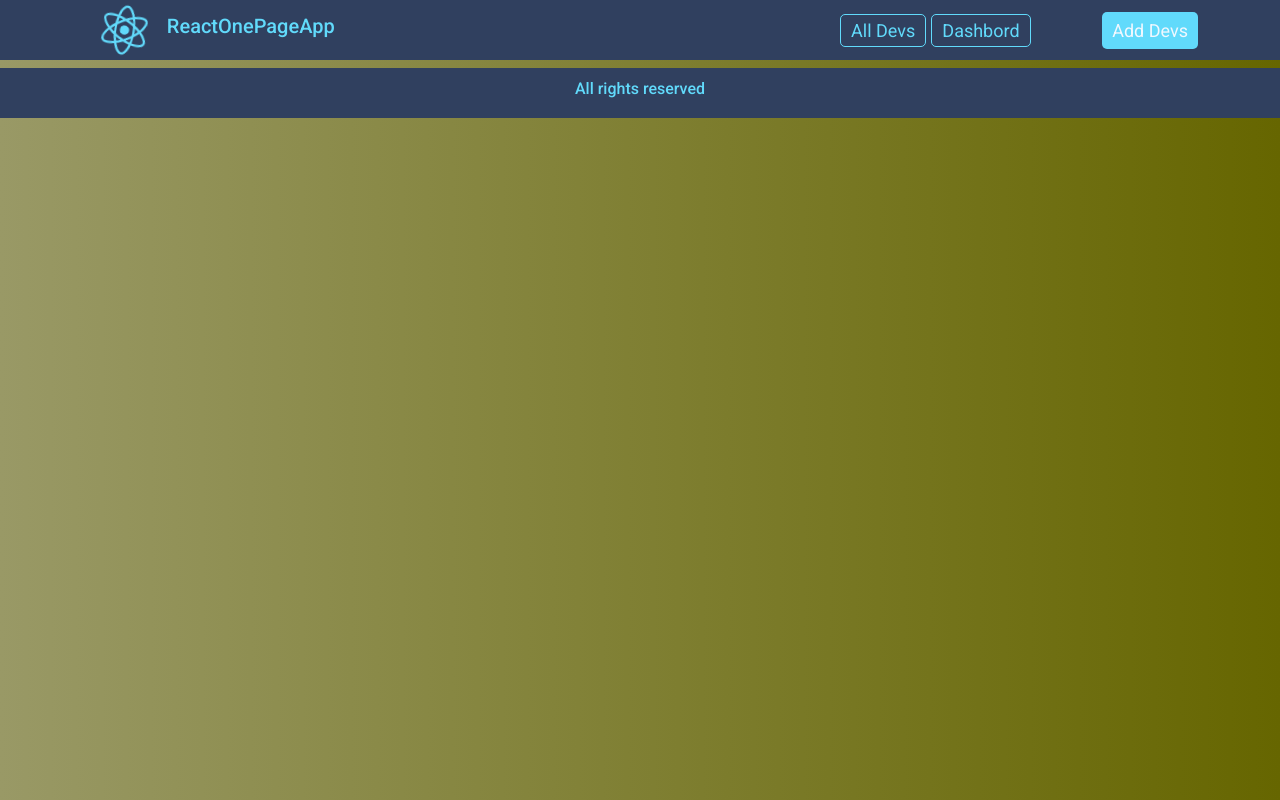
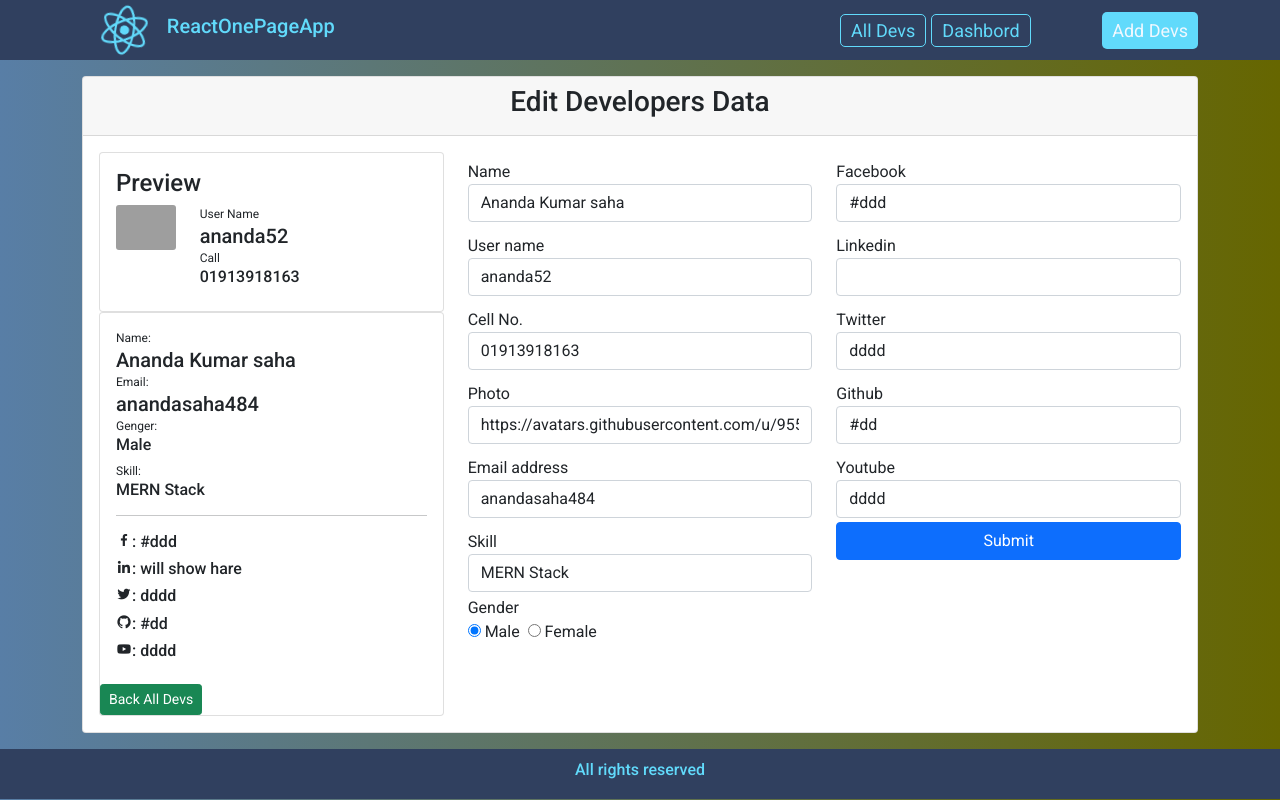
Before and after one commit to kumarananda/029-react-04-Assigment-OnePageApp, a React (Create React App) app: page /editDevs/1 in a window 1280 px wide. Built offline with nearby package versions, Linux system fonts and the light colour scheme; data requests are answered from the project's data file; grey boxes are pictures that could not be loaded.

Commit message:
handleUnFreez patch

```diff
--- a/db.json
+++ b/db.json
@@ -1,40 +1,20 @@
 {
   "developers": [
     {
-      "name": "akdfa",
-      "uName": "allgjfg",
-      "cell": "ljgsklfkgjdajg",
-      "photo": "https://www.team.gsamdani.com/wp-content/uploads/2016/05/tm1.jpg",
-      "email": "jskljgagj",
-      "skill": "jfklgjs",
-      "gender": "Female",
-      "yt": "dhfdhdf",
-      "git": "dhfdh",
-      "tw": "dhdhfh",
-      "lin": "fgdhdhdh",
-      "fb": "hfgh",
+      "name": "Ananda Kumar saha",
+      "uName": "ananda52",
+      "cell": "01913918163",
+      "photo": "https://avatars.githubusercontent.com/u/95589865?v=4",
+      "email": "anandasaha484",
+      "skill": "MERN Stack",
+      "gender": "Male",
+      "yt": "dddd",
+      "git": "#dd",
+      "tw": "dddd",
+      "lin": "#ddd",
+      "fb": "#ddd",
       "status": false,
       "id": 1
-    },
-    {
-      "name": "fghsfg.nhjl",
-      "uName": "gsfdlfkl",
-      "cell": "FBFGKL",
-      "photo": "https://www.team.gsamdani.com/wp-content/uploads/2016/05/tm1.jpg",
-      "email": "RSKLDLrfdg;ar",
-      "skill": "fdha;lgj",
-      "gender": "Female",
-      "yt": "agfdg",
-      "git": "gsfd",
-      "tw": "",
-      "lin": "",
-      "fb": "",
-      "status": false,
-      "id": 2
-    },
-    {
-      "status": false,
-      "id": 3
     }
   ]
 }
--- a/src/App.js
+++ b/src/App.js
@@ -20,7 +20,7 @@ function App() {
           <Route path='/profile/:id' element={ <Profile></Profile> }/>
           <Route path='/addDevs' element={ <AddDevs></AddDevs> }/>
           <Route path='/admin' element={ <Admin></Admin> }/>
-          <Route path='/editDevs' element={ <EditDevs></EditDevs> }/>
+          <Route path='/editDevs/:id' element={ <EditDevs></EditDevs> }/>
         </Routes>
         <Footer></Footer>
       </BrowserRouter>
@@ -30,12 +30,3 @@ function App() {
 }
 
 export default App;
-
-/**
- *       <Header></Header>
-      <AddDevs></AddDevs>
-      <Admin></Admin>
-      <Team></Team>
-      <Profile></Profile>
-      <Footer></Footer>
- */
--- a/src/Style.css
+++ b/src/Style.css
@@ -6,11 +6,11 @@
     font-family: roboto;
 }
 
+
 body {
-    background: #666600;  /* fallback for old browsers */
-    background: -webkit-linear-gradient(to right, #999966, #666600);  /* Chrome 10-25, Safari 5.1-6 */
-    background: linear-gradient(to right, #999966, #666600); /* W3C, IE 10+/ Edge, Firefox 16+, Chrome 26+, Opera 12+, Safari 7+ */
-
+	background: #666600;  /* fallback for old browsers */
+	background: -webkit-linear-gradient(to right, #77c0ab, #666600); /* Chrome 10-25, Safari 5.1-6 */
+	background: linear-gradient(to right, #587ea6, #666600);  /* W3C, IE 10+/ Edge, Firefox 16+, Chrome 26+, Opera 12+, Safari 7+ */
 }
 .alert {
     position: relative;
--- a/src/components/Admin/AddDevs.jsx
+++ b/src/components/Admin/AddDevs.jsx
@@ -15,8 +15,8 @@ const AddDevs = () => {
 
     // from input with useState
     const [devinput, setDevinput ] = useState({
-        // name : '', uName : '', cell: '',  photo : '',  email : '',  skill: '',
-        // gender : '', yt : '', git : '', tw : '',  lin : '', fb :'',
+        name : '', uName : '', cell: '',  photo : '',  email : '',  skill: '',
+        gender : '', yt : '', git : '', tw : '',  lin : '', fb :'',
         status: false
 
     });
--- a/src/components/Admin/Admin.css
+++ b/src/components/Admin/Admin.css
@@ -5,13 +5,15 @@ ul.all_devs_action {
 
 .table > :not(caption) > * > * {
 	padding: .2rem .2rem;
+    color: aliceblue;
 }
 .admin_table_bg {
-    background-color: #13a58a!important;
+    background-color: #193a34!important;
+
 
 }
 .react_mark {
-    background-color: #30405f;
+    background-color: #25324d;
 
 
 }
--- a/src/components/Admin/EditDevs.jsx
+++ b/src/components/Admin/EditDevs.jsx
@@ -1,47 +1,101 @@
 
 
 
-import React, { useState } from 'react';
+import React, { useEffect, useState } from 'react';
 import { Card, Col, Container, Row, Table, Button, Form, Alert } from 'react-bootstrap';
 import  'boxicons';
-import './Admin.css'
+import './Admin.css';
 import ReactLogo from './ReactLogo/ReactLogo';
-import { Link } from 'react-router-dom';
+import { Link, useParams } from 'react-router-dom';
 import aveterimg from './avatar.webp'
-import {  } from 'bootstrap';
+import axios from 'axios'
+
+
+
 
 
 const EditDevs = () => {
 
+
+    //Profile params
+    const  prams  = useParams();
+    let {id} = prams
+
     // from input with useState
     const [devinput, setDevinput ] = useState({
-        name : '',
-        uName : '',
-        cell: '',
-        photo : '',
-        email : '',
-        skill: '',
-        gender : '',
-        yt : '',
-        git : '',
-        tw : '',
-        lin : '',
-        fb :'',
+        name : '', uName : '', cell: '',  photo : '',  email : '',  skill: '',
+        gender : '', yt : '', git : '', tw : '',  lin : '', fb :'',
         status: false
 
     });
     let {name, uName, cell, photo, email, skill, gender, yt, git, tw, lin, fb } = devinput;
 
+    // console.log(devinput);
+
+    let [submitalert, setSubmitalert] = useState({
+        msg : '',
+        type : "danger",
+        status : false
+
+    })
+    let {msg, type, status} = submitalert;
 
 
-    // Alert Close
-    // const hundleFornSubmitAlert = ( ) => {
-    //     setalert({
-    //         msg : "this is alert",
-    //         type : 'success',
-    //         status : false
-    //     })
-    // }
+
+       // Alert Close
+       const hundleFornSubmitAlert = ( ) => {
+        setSubmitalert({
+            msg : "",
+            type : '',
+            status : false
+        })
+    }
+
+    useEffect(() => {
+        axios.get('http://localhost:5050/developers/' + id,).then(res => {
+
+            setDevinput({
+                name : res.data.name , uName :  res.data.uName, cell : res.data.cell, photo : res.data.photo, email : res.data.email, skill : res.data.skill, gender : res.data.gender, yt : res.data.yt, git : res.data.git, tw : res.data.tw, lin : res.data.res, fb : res.data.fb
+            })
+
+        }).catch(err => {
+            console.log(err);
+        })
+    },[])
+
+    const hundleFornSubmit = (e) => {
+        e.preventDefault();
+
+        if( name==='' || uName==='' || cell==='' || photo==='' || email==='' || skill===''|| gender==='' ){
+            setSubmitalert({
+                msg : 'All primary data is require',
+                type : "danger",
+                status : true
+            });
+
+        }else{
+
+            axios.patch('http://localhost:5050/developers/' + id, devinput).then(res => {
+                setSubmitalert({
+                    msg : 'Data stable',
+                    type : "success",
+                    status : true
+                })
+
+                setDevinput({
+                    name : '', uName : '', cell: '',  photo : '',  email : '',  skill: '',
+                    gender : '', yt : '', git : '', tw : '',  lin : '', fb :''
+
+                }).catch(error => {
+                    console.log(error);
+                })
+
+            })
+
+        }
+
+
+    }
 
 
 
@@ -54,7 +108,8 @@ const EditDevs = () => {
                     <Card>
                         <Card.Header> <h3 className='text-center'>Edit Developers Data</h3></Card.Header>
                         <Card.Body>
-                        <Row>
+
+                            <Row>
                                 <Col md={4}>
                                     <Card>
                                         <Card.Body>
@@ -74,8 +129,7 @@ const EditDevs = () => {
                                     </Card>
                                     <Card className='anemasion'>
                                         <Card.Body >
-
-                                            <p>Name: </p> <h5>{ name ? name :"will show hare" }</h5>
+                                            <p>Name: </p> <h5>{ name ? name : "will show hare" }</h5>
                                             <p>Email: </p> <h5>{ email ? email :"will show hare" }</h5>
                                             <p>Genger: </p> <h6> {gender ? gender :"will show hare"}</h6>
                                             <p>Skill: </p> <h6>{skill ? skill :"will show hare"}</h6>
@@ -87,14 +141,20 @@ const EditDevs = () => {
                                             <h6><i class='bx bxl-youtube'></i>:     {yt ? yt :"will show hare"}          </h6>
                                         </Card.Body>
                                         <div className='anemasionC'>
-                                            <Link className='btn btn-success btn-sm' to="/">Back All Devs</Link>
+                                          <Link className='btn btn-success btn-sm' to="/">Back All Devs</Link>
                                         </div>
                                     </Card>
                                 </Col>
                                 <Col md={8}>
-                                <Row> <Col></Col><Col md={6}><Alert variant={"danger"} className="text-center" show={true}>{"message"}</Alert></Col></Row>
+                                    <Row> <Col></Col>
+                                        <Col md={6}>
+                                            {
+                                                status && <Alert className={`alert  alert-${type} d-flex justify-content-between`}>{msg}<button  onClick={ hundleFornSubmitAlert } className='btn-close'></button></Alert>
+                                            }
+                                          </Col>
+                                    </Row>
 
-                                    <Form  >
+                                    <Form onSubmit={hundleFornSubmit} >
                                         <Row>
                                             <Col md={6}>
                                                 <div className="mb-1">
@@ -124,8 +184,9 @@ const EditDevs = () => {
                                                 <div className="my-1">
                                                     <span>Gender</span>
                                                     <div className='mt-0'>
-                                                        <input type="radio" id="Male" name='gender' value='Male' onChange={e => setDevinput( { ...devinput, gender : e.target.value } )} /> <label htmlFor="Male">Male</label> &nbsp;
-                                                        <input type="radio" id="Female" name='gender'  value='Female' onChange={e => setDevinput( { ...devinput, gender : e.target.value } )} /> <label htmlFor="Female">Female</label>
+
+                                                        <input checked={ gender === "Male" ? true : false } type="radio" id="Male" name='gender' value='Male' onChange={e => setDevinput( { ...devinput, gender : e.target.value } )} /> <label htmlFor="Male">Male</label> &nbsp;
+                                                        <input checked={ gender === "Female" ? true : false } type="radio" id="Female" name='gender'  value='Female' onChange={e => setDevinput( { ...devinput, gender : e.target.value } )} /> <label htmlFor="Female">Female</label>
                                                     </div>
                                                 </div>
                                             </Col>
@@ -156,10 +217,7 @@ const EditDevs = () => {
                                                     <Form.Control value={ yt } onChange={e => setDevinput(  { ...devinput, yt : e.target.value }  )} />
 
                                                 </div>
-                                                <div className="mb-1">
-                                                    <Form.Label>Facebook</Form.Label>
-                                                    <Form.Control type="text" placeholder="Enter email" />
-                                                </div>
+
                                                 <Button className='w-100' variant="primary" type="submit">Submit</Button>
 
                                             </Col>
@@ -180,4 +238,4 @@ const EditDevs = () => {
   )
 }
 
-export default EditDevs
+export default EditDevs;
--- a/src/components/Team/Profile/Profile.css
+++ b/src/components/Team/Profile/Profile.css
@@ -24,7 +24,7 @@ body {
 
 }
 .bg-lite {
-	background-color: rgb(19, 165, 138);
+	background-color: rgb(72, 82, 84);
 	padding-top: 15px;
 	padding-bottom: 15px;
 	border-radius: 10px;
--- a/src/components/Team/Profile/Profile.jsx
+++ b/src/components/Team/Profile/Profile.jsx
@@ -30,7 +30,7 @@ useEffect(() => {
             <Row className='d-flex  justify-content-center profile-item align-items-center  '>
 
                 <Col md={8} className="my-3  ">
-                    <Card  className='bg-lite bg-primary'>
+                    <Card  className='bg-lite bg-info'>
                         <Card.Header className='text-center'>
                         <h2>Developers Detiles</h2>
                         </Card.Header>
--- a/src/components/Team/Team.jsx
+++ b/src/components/Team/Team.jsx
@@ -11,7 +11,7 @@ const Team = () => {
   useEffect(() => {
     axios.get(`http://localhost:5050/developers`).then(res => {
       setDevs(res.data);
-      console.log(res.data);
+
     }).catch(err => {
       console.log(err);
     })
```
Also changed, not shown: src/components/Admin/Admin.jsx (+17 -3 lines).
